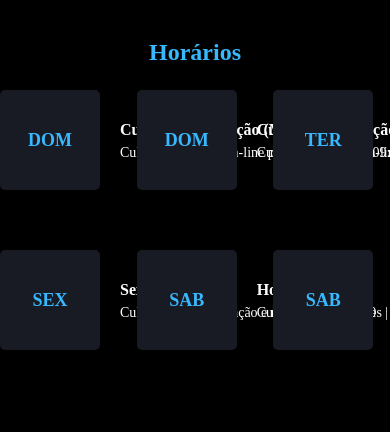
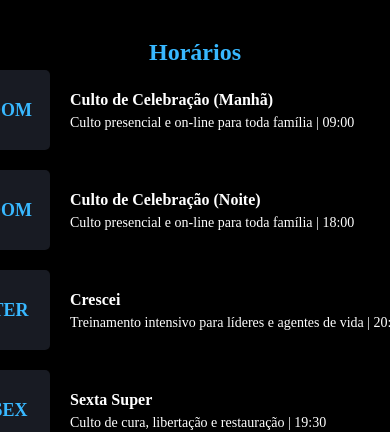
Before and after one commit to lcpsd/one-page-fonte-viva, a Next.js app: page / in a window 390 px wide. Shown: the part 4174-4606 px from the top of the page. Built offline with nearby package versions, Linux system fonts and the light colour scheme.

Commit message:
hours responsivity

```diff
--- a/src/components/HourCard.tsx
+++ b/src/components/HourCard.tsx
@@ -4,7 +4,7 @@ export function HourCard({hourData}){
 
     return(
         <HStack key={hourData.id} spacing="5" flex="1" display="flex" m="0 auto">
-            <Flex align="center" justify="center" color="blue.500" p="20px" borderRadius="5px" bg="gray.900" h="100px" w="100px">
+            <Flex align="center" justify="center" color="blue.500" p="20px" borderRadius="5px" bg="gray.900" h={["80px","100px"]} w={["80px","100px"]}>
                 <Text fontSize="lg" fontWeight="bold" lineHeight="0">
                     {hourData.day}
                 </Text>
@@ -13,7 +13,7 @@ export function HourCard({hourData}){
                 <Text fontSize="md" fontWeight="bold">
                     {hourData.title}
                 </Text>
-            <Text fontSize="sm" w="310px">
+                <Text fontSize="sm" w="350px">
                     {hourData.description}
                 </Text>
             </Flex>
--- a/src/pages/index.tsx
+++ b/src/pages/index.tsx
@@ -198,6 +198,7 @@ export default function Home() {
           <InstagramCarousel />
         </Section>
 
+        {/* Descriptions */}
         <DescriptionSection
         bgImageLink="/images/fachada-igreja.png"
         id='history'
@@ -231,17 +232,20 @@ export default function Home() {
           </Flex>
         </DescriptionSection>
 
+        {/* Actions */}
         <Section id="actions">
           <VerticalCarousel data={actions} carouselTitle="Ações"/>
         </Section>
 
+        {/* Pastors */}
         <Section id="pastors">
           <VerticalCarousel data={pastors} carouselTitle="Redes Pastorais"/>
         </Section>
 
-        <Section id="hours" h="90vh" w="100%" maxW="1500px" m="0 auto" direction="column" justify="center" align="center">
+        {/* Hours */}
+        <Section id="hours" h="90vh" w="100%" maxW="1500px" m="0 auto" direction="column" justify="center" align="center" px="20px">
           <Text fontSize="2xl" fontWeight="bold" color="blue.500" textAlign="center">Horários</Text>
-          <SimpleGrid columns={3} spacing={5} h="300px">
+          <SimpleGrid columns={{sm: 1, lg: 3}} spacing={5} h="300px">
             {
               hours.map(hour => (
                 <HourCard hourData={hour}/>
@@ -250,6 +254,7 @@ export default function Home() {
           </SimpleGrid>
         </Section>
 
+        {/* Documents */}
         <Section id="documents" h="90vh" w="100%" maxW="1500px" m="0 auto" direction="column" justify="center" align="center">
           <Text fontSize="2xl" fontWeight="bold" color="blue.500" textAlign="center" mb="1rem">Documentos</Text>
           <SimpleGrid columns={4} spacing={10}>
```
Lines whose indentation alone changed are shown as unchanged.
